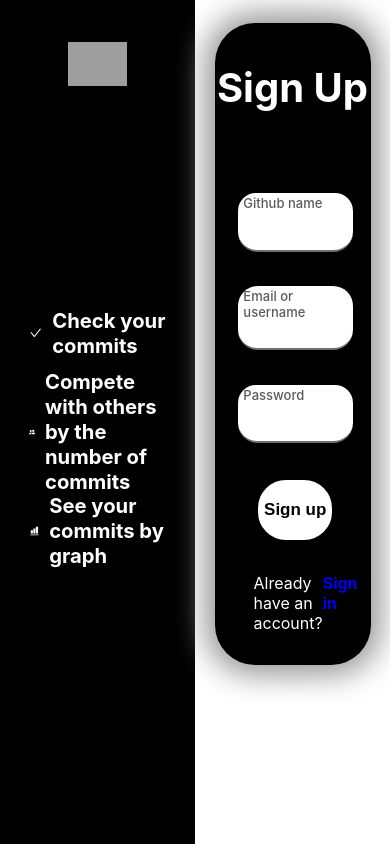
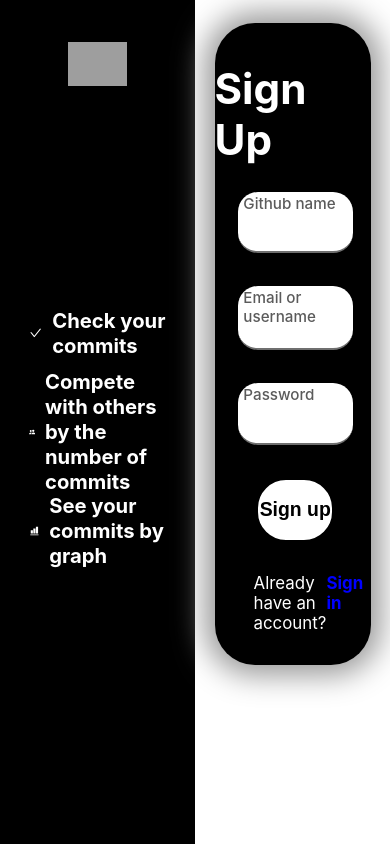
Before and after one commit to TaeSooH/CC-frontend, a React (Create React App) app: page /signup in a window 390 px wide. Built offline with nearby package versions, Linux system fonts and the light colour scheme; grey boxes are pictures that could not be loaded.

Commit message:
signup page 반응형으로 수정 css 수정

```diff
--- a/src/style/Main.css
+++ b/src/style/Main.css
@@ -160,13 +160,18 @@
     width: 15%;
     height: 60%;
     background-color: #21252f;
-    border: 1px solid rgb(76, 76, 76);
+    border: 0.8px solid rgb(76, 76, 76);
     border-radius: 7px;
     text-align: center;
     line-height: 250%;
     color: white;
     font-weight: bold;
     font-size: 1.7vh;
+    cursor: pointer;
+}
+.Graph_select_menu div:hover {
+    background-color: #2a2f3c;
+    border: 1.2px solid rgb(90, 90, 90);
 }
 .Graph_box_graph {
     width: 90%;
@@ -178,6 +183,7 @@
     height: 95%;
     background-color: #1c2028;
     margin: 0 auto;
+    border-radius: 10px;
 }
 
 
--- a/src/style/Signup.css
+++ b/src/style/Signup.css
@@ -18,7 +18,7 @@
 }
 .signup_title {
     height: 15%;
-    font-size: 40px;
+    font-size: 5vh;
     font-weight: bold;
     color: white;
     margin-top: 5%;
@@ -32,7 +32,7 @@
     height: 10%;
 }
 .signup_input_box label {
-    font-size: 13px;
+    font-size: 1.8vh;
     padding-top: 2%;
     padding-left: 5%;
     width: 100%;
@@ -65,7 +65,7 @@
     background-color: white;
     color: black;
     font-weight: bold;
-    font-size: 17px;
+    font-size: 2.3vh;
     border-radius: 30px;
     cursor: pointer;
 }
@@ -80,15 +80,14 @@
     width: 50%;
 }
 .signup_bot_text {
-
+    font-size: 2vh;
 }
 .signup_bot_link a {
     font-weight: bold;
     text-decoration: none;
+    color: blue;
+    font-size: 2vh;
 }
 .signup_bot_link:hover {
     text-decoration: underline;
 }
-.signup_bot_link:visited {
-    color: blue;
-}
```
